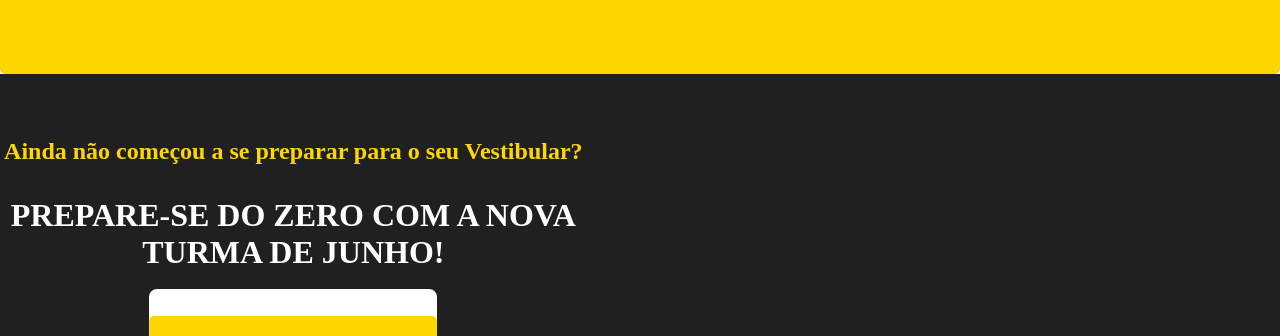
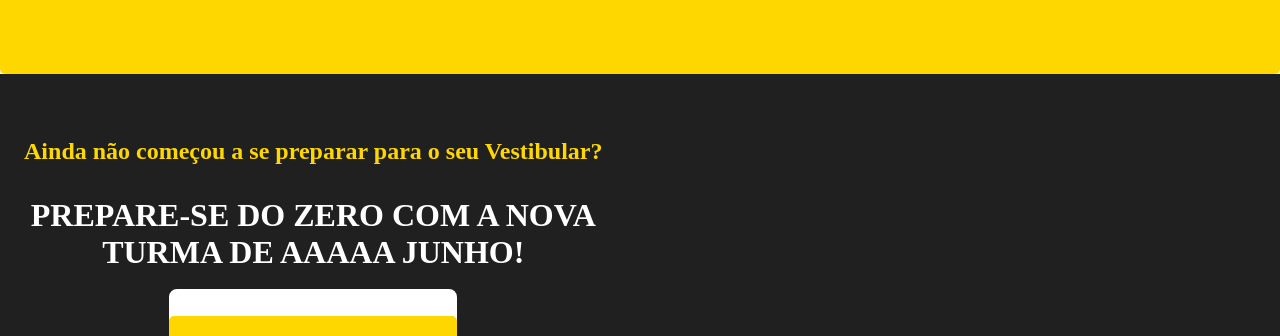
Before and after one commit to PeetaF/demodayresponsive, a website: page index.html in a window 1280 px wide. Shown: the part 118-454 px from the top of the page. Drawn offline with Linux system fonts and the light colour scheme.

Commit message:
mudança2

```diff
--- a/index.html
+++ b/index.html
@@ -44,7 +44,7 @@
                 <div class="article">
                     <h2 class="txt-second">Ainda não começou a se preparar para o seu Vestibular?</h2>
                 <h1 class="txt-primary">PREPARE-SE DO ZERO
-                    COM A NOVA TURMA DE
+                    COM A NOVA TURMA DE AAAAA
                     JUNHO!</h1>
                 </div>
 
```
